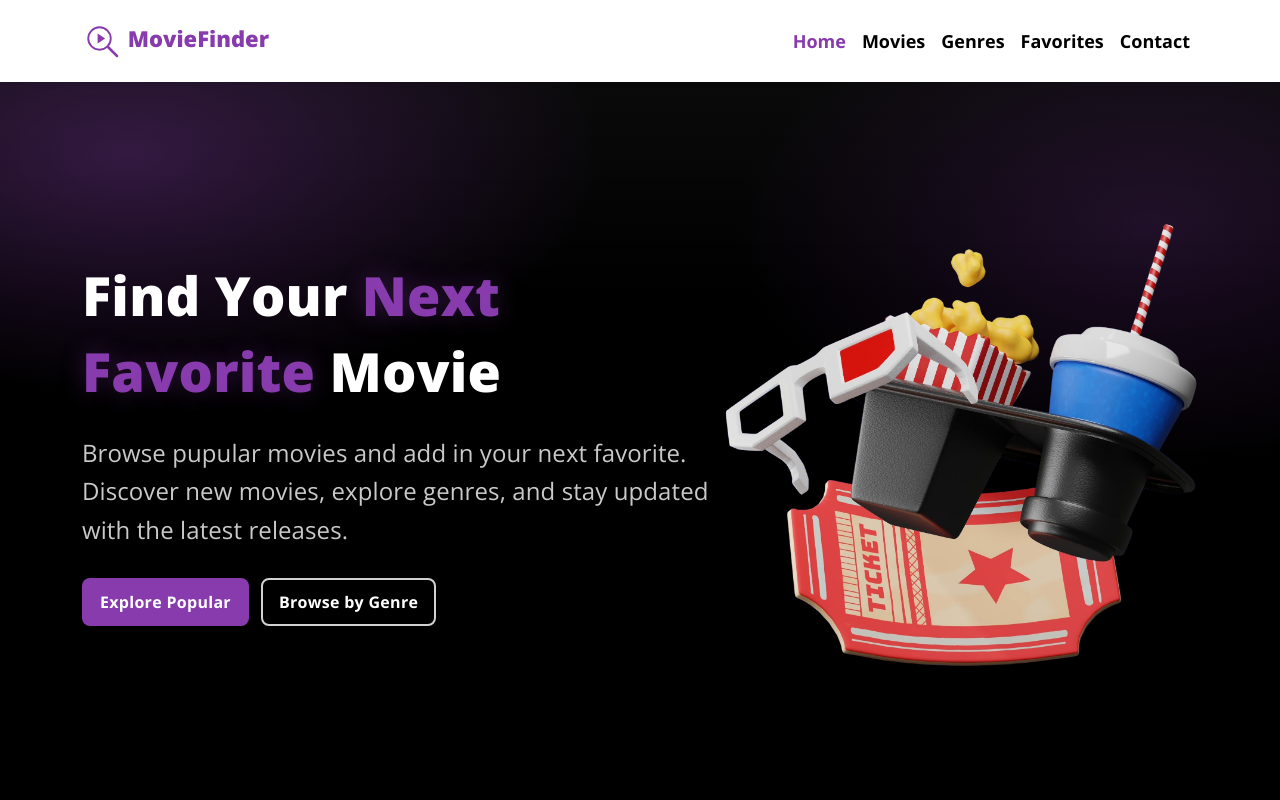
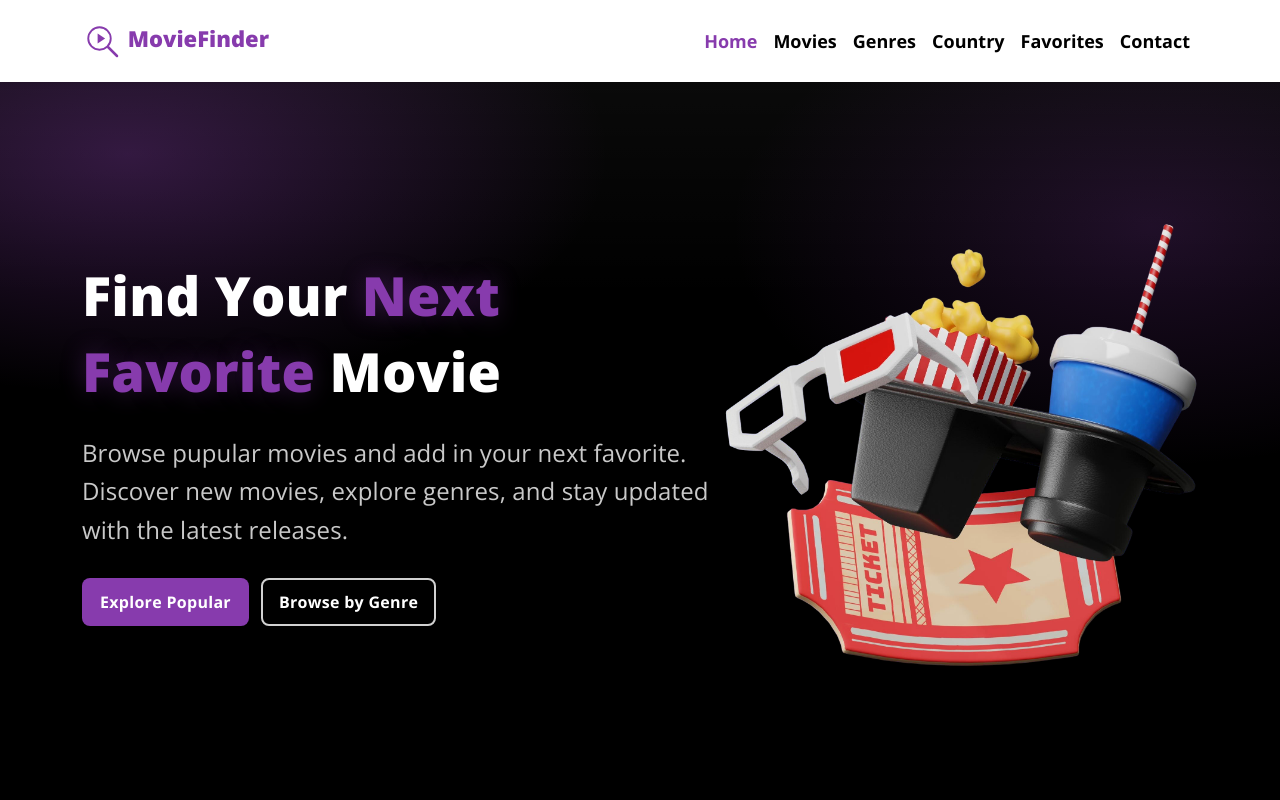
Before and after one commit to kishankumar2607/Movie-Webapp, a React (Create React App) app: page / in a window 1280 px wide. Shown: the top 800 px of the page. Built offline with nearby package versions, Linux system fonts and the light colour scheme; no server answers.

Commit message:
Update Navbar.js

```diff
--- a/src/components/Navbar/Navbar.js
+++ b/src/components/Navbar/Navbar.js
@@ -34,6 +34,9 @@ const AppNavbar = () => {
             <Nav.Link as={NavLink} to="/genres">
               Genres
             </Nav.Link>
+            <Nav.Link as={NavLink} to="/country">
+              Country
+            </Nav.Link>
             <Nav.Link as={NavLink} to="/favorites">
               Favorites
             </Nav.Link>
```
